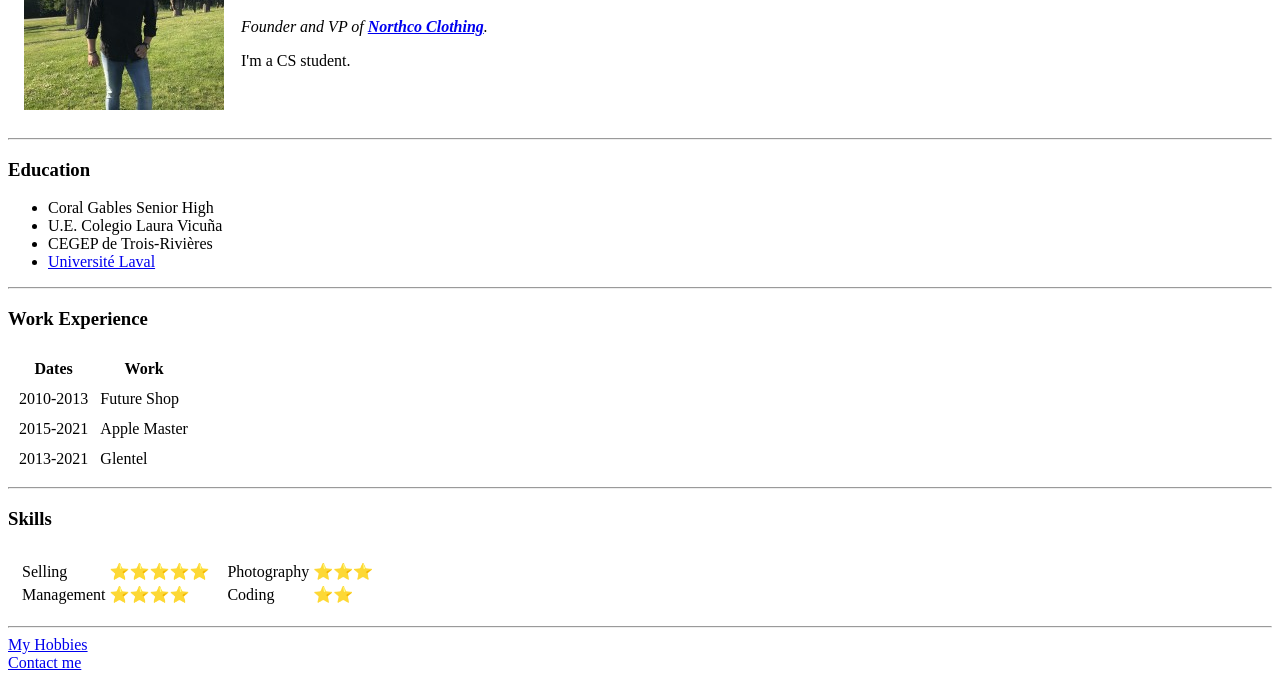
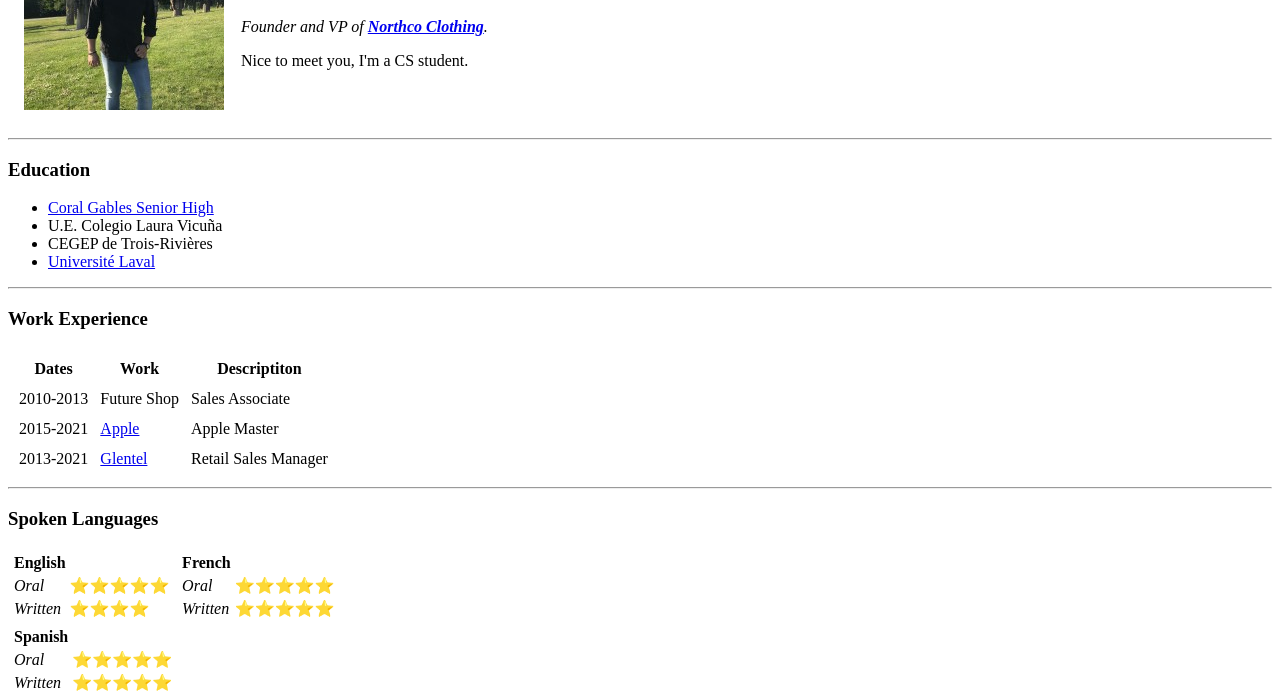
Before and after one commit to nddev341/CV, a plain HTML site: page index.html in a window 1280 px wide. Shown: the part 113-806 px from the top of the page. Drawn offline with Linux system fonts and the light colour scheme.

Commit message:
extra information edit description

```diff
--- a/index.html
+++ b/index.html
@@ -15,14 +15,14 @@
       <td>
         <h1>Napoleon Dautant</h1>
         <p><em>Founder and VP of <strong><a href="https://www.northcoclothing.com">Northco Clothing</a></strong>.</em></p>
-        <p>I'm a CS student.</p>
+        <p>Nice to meet you, I'm a CS student.</p>
       </td>
     </tr>
   </table>
   <hr>
   <h3>Education</h3>
   <ul>
-    <li>Coral Gables Senior High</li>
+    <li><a href="https://www.coralgablescavaliers.org/">Coral Gables Senior High</a></li>
     <li>U.E. Colegio Laura Vicuña</li>
     <li>CEGEP de Trois-Rivières</li>
     <li><a href="https://ulaval.ca">Université Laval</a></li>
@@ -34,22 +34,73 @@
       <tr>
         <th>Dates</th>
         <th>Work</th>
+        <th>Descriptiton</th>
       </tr>
     </thead>
     <tbody>
       <tr>
         <td>2010-2013</td>
         <td>Future Shop</td>
+        <td>Sales Associate</td>
       </tr>
       <tr>
         <td>2015-2021</td>
+        <td><a href="https://www.apple.com/ca">Apple</a></td>
         <td>Apple Master</td>
       </tr>
       <tr>
         <td>2013-2021</td>
-        <td>Glentel</td>
+        <td><a href="https://glentel.com/about-us">Glentel</a></td>
+        <td>Retail Sales Manager</td>
       </tr>
     </tbody>
+  </table>
+  <hr>
+  <h3>Spoken Languages</h3>
+  <table>
+    <tr>
+      <td>
+        <table>
+          <td><strong>English</strong></td>
+          <tr>
+            <td><i>Oral</i></td>
+            <td>⭐⭐⭐⭐⭐</td>
+          </tr>
+          <tr>
+            <td><i>Written</i></td>
+            <td>⭐⭐⭐⭐</td>
+          </tr>
+        </table>
+      </td>
+      <td>
+        <table>
+          <td><strong>French</strong></td>
+          <tr>
+            <td><i>Oral</i></td>
+            <td>⭐⭐⭐⭐⭐</td>
+          </tr>
+          <tr>
+            <td><i>Written</i></td>
+            <td>⭐⭐⭐⭐⭐</td>
+          </tr>
+        </table>
+      </td>
+    </tr>
+    <tr>
+      <td>
+        <table>
+          <td><strong>Spanish</strong></td>
+          <tr>
+            <td><i>Oral</i></td>
+            <td>⭐⭐⭐⭐⭐</td>
+          </tr>
+          <tr>
+            <td><i>Written</i></td>
+            <td>⭐⭐⭐⭐⭐</td>
+          </tr>
+        </table>
+      </td>
+    </tr>
   </table>
   <hr>
   <h3>Skills</h3>
@@ -70,12 +121,12 @@
       <td>
         <table>
           <tr>
-            <td>Photography</td>
+            <td>Coding</td>
             <td>⭐⭐⭐</td>
           </tr>
           <tr>
-            <td>Coding</td>
-            <td>⭐⭐</td>
+            <td>Photography</td>
+            <td>⭐⭐⭐</td>
           </tr>
         </table>
       </td>
```
